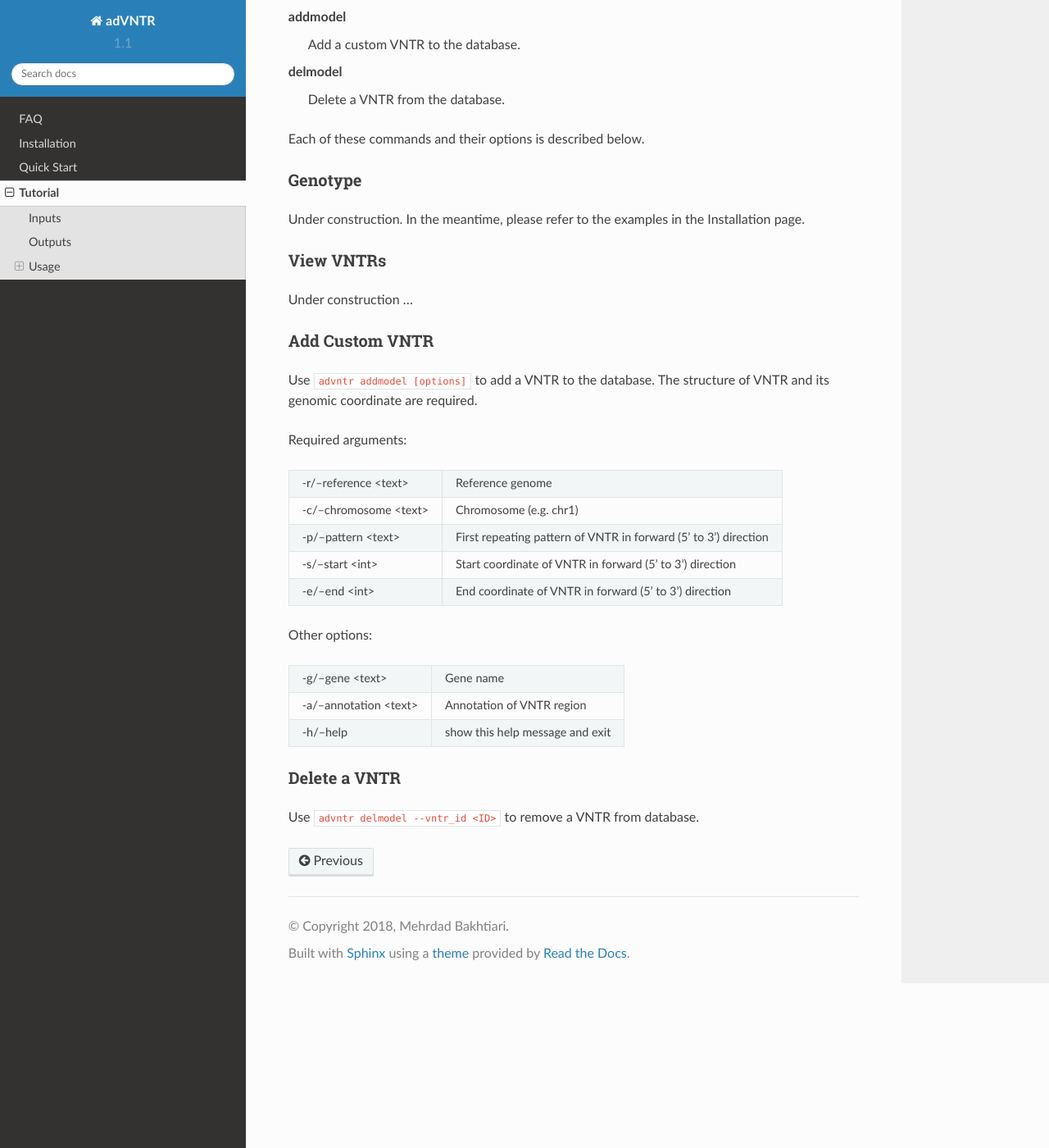
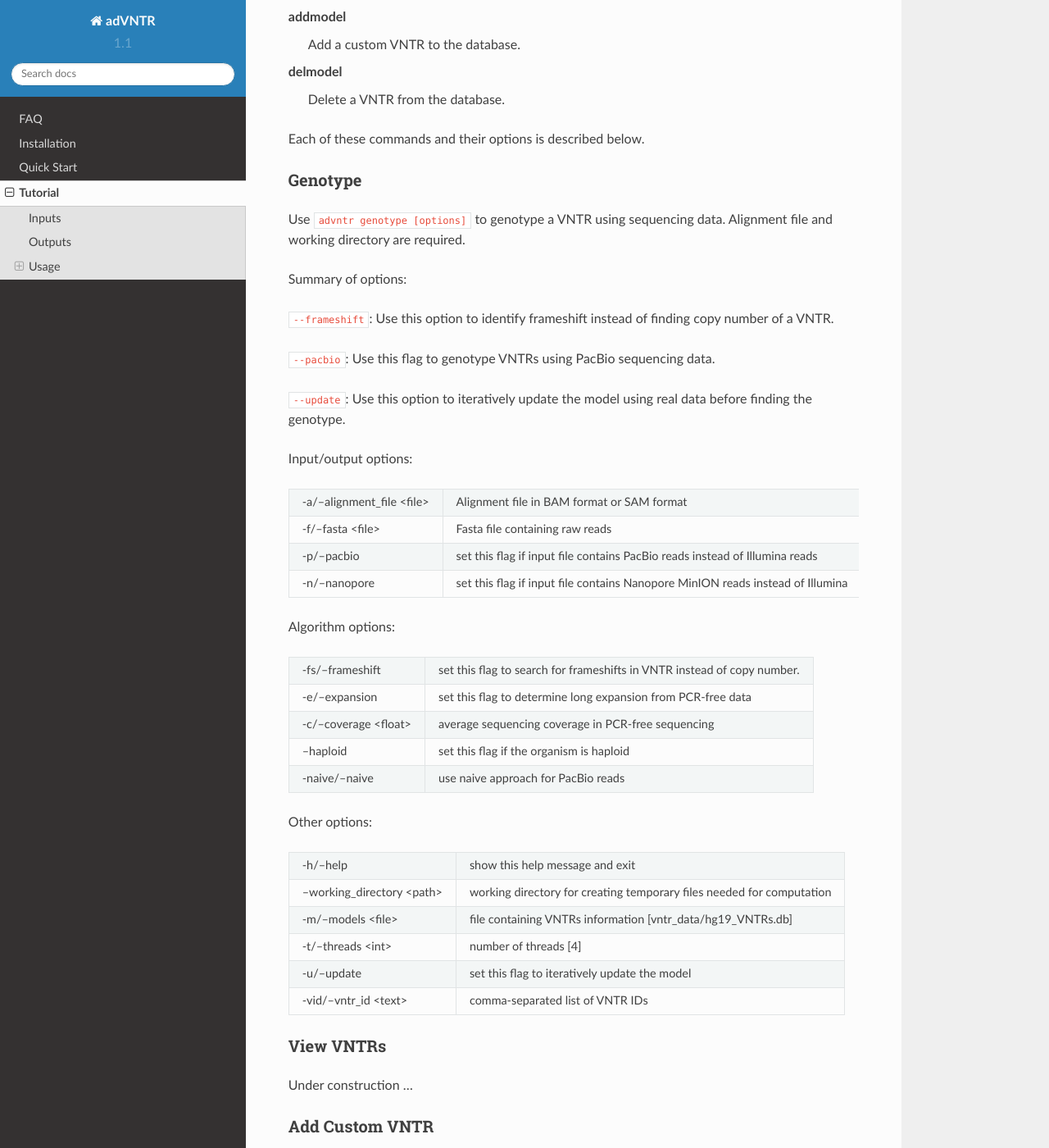
Before and after one commit to mehrdadbakhtiari/adVNTR, a Sphinx documentation site: the page built from docs/tutorial.rst, in a window 1280 px wide and 1400 px high, scrolled down 757 px. Shown: the whole window at 82% size. Built offline with Sphinx 7.4.7 and the Read the Docs theme 2.0.0, drawn with Linux system fonts in a browser that asks for light colours; some of the changed text lies outside the part shown.

Commit message:
add documentation for --update and genotyping

```diff
--- a/docs/tutorial.rst
+++ b/docs/tutorial.rst
@@ -36,7 +36,58 @@ Each of these commands and their options is described below.
 
 Genotype
 ^^^^^^^^
-Under construction. In the meantime, please refer to the examples in the Installation page.
+Use :code:`advntr genotype [options]` to genotype a VNTR using sequencing data.
+Alignment file and working directory are required.
+
+Summary of options:
+
+:code:`--frameshift`: Use this option to identify frameshift instead of finding copy number of a VNTR.
+
+:code:`--pacbio`: Use this flag to genotype VNTRs using PacBio sequencing data.
+
+:code:`--update`: Use this option to iteratively update the model using real data before finding the genotype.
+
+Input/output options:
+
++---------------------------+--------------------------------------------------------------------------------+
+| -a/--alignment_file <file>| Alignment file in BAM format or SAM format                                     |
++---------------------------+--------------------------------------------------------------------------------+
+| -f/--fasta <file>         | Fasta file containing raw reads                                                |
++---------------------------+--------------------------------------------------------------------------------+
+| -p/--pacbio               | set this flag if input file contains PacBio reads instead of Illumina reads    |
++---------------------------+--------------------------------------------------------------------------------+
+| -n/--nanopore             | set this flag if input file contains Nanopore MinION reads instead of Illumina |
++---------------------------+--------------------------------------------------------------------------------+
+
+Algorithm options:
+
++---------------------------+--------------------------------------------------------------------------------+
+| -fs/--frameshift          | set this flag to search for frameshifts in VNTR instead of copy number.        |
++---------------------------+--------------------------------------------------------------------------------+
+| -e/--expansion            | set this flag to determine long expansion from PCR-free data                   |
++---------------------------+--------------------------------------------------------------------------------+
+| -c/--coverage <float>     | average sequencing coverage in PCR-free sequencing                             |
++---------------------------+--------------------------------------------------------------------------------+
+| --haploid                 | set this flag if the organism is haploid                                       |
++---------------------------+--------------------------------------------------------------------------------+
+| -naive/--naive            | use naive approach for PacBio reads                                            |
++---------------------------+--------------------------------------------------------------------------------+
+
+Other options:
+
++---------------------------+--------------------------------------------------------------------------------+
+| -h/--help                 | show this help message and exit                                                |
++---------------------------+--------------------------------------------------------------------------------+
+| --working_directory <path>| working directory for creating temporary files needed for computation          |
++---------------------------+--------------------------------------------------------------------------------+
+| -m/--models <file>        | file containing VNTRs information [vntr_data/hg19_VNTRs.db]                    |
++---------------------------+--------------------------------------------------------------------------------+
+| -t/--threads <int>        | number of threads [4]                                                          |
++---------------------------+--------------------------------------------------------------------------------+
+| -u/--update               | set this flag to iteratively update the model                                  |
++---------------------------+--------------------------------------------------------------------------------+
+| -vid/--vntr_id <text>     | comma-separated list of VNTR IDs                                               |
++---------------------------+--------------------------------------------------------------------------------+
 
 
 View VNTRs
@@ -74,6 +125,8 @@ Other options:
 | -h/--help               |show this help message and exit |
 +-------------------------+--------------------------------+
 
+You can use :code:`--update` in genotyping step to iteratively update the model using real data.
+
 
 Delete a VNTR
 ^^^^^^^^^^^^^
```
